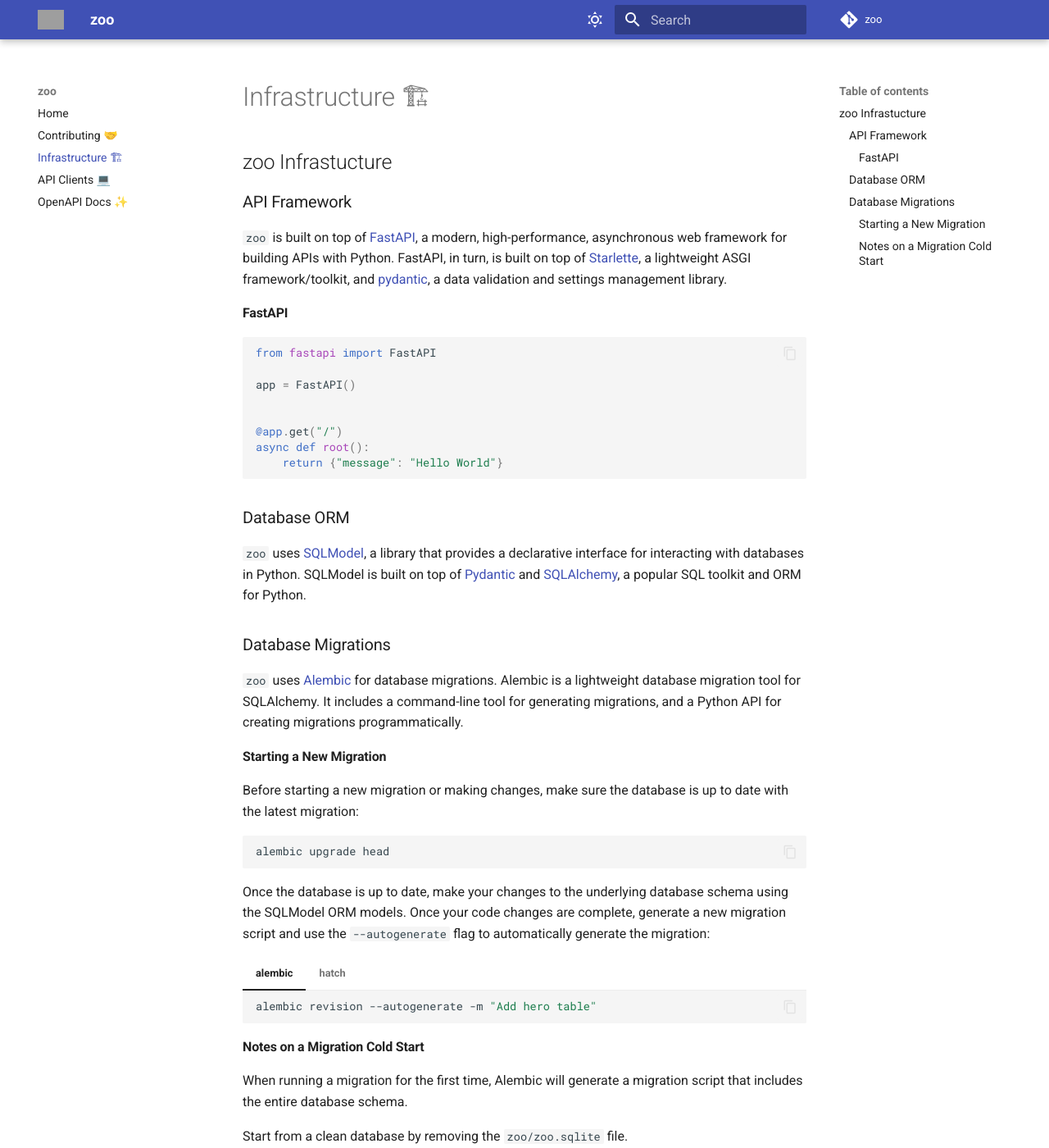
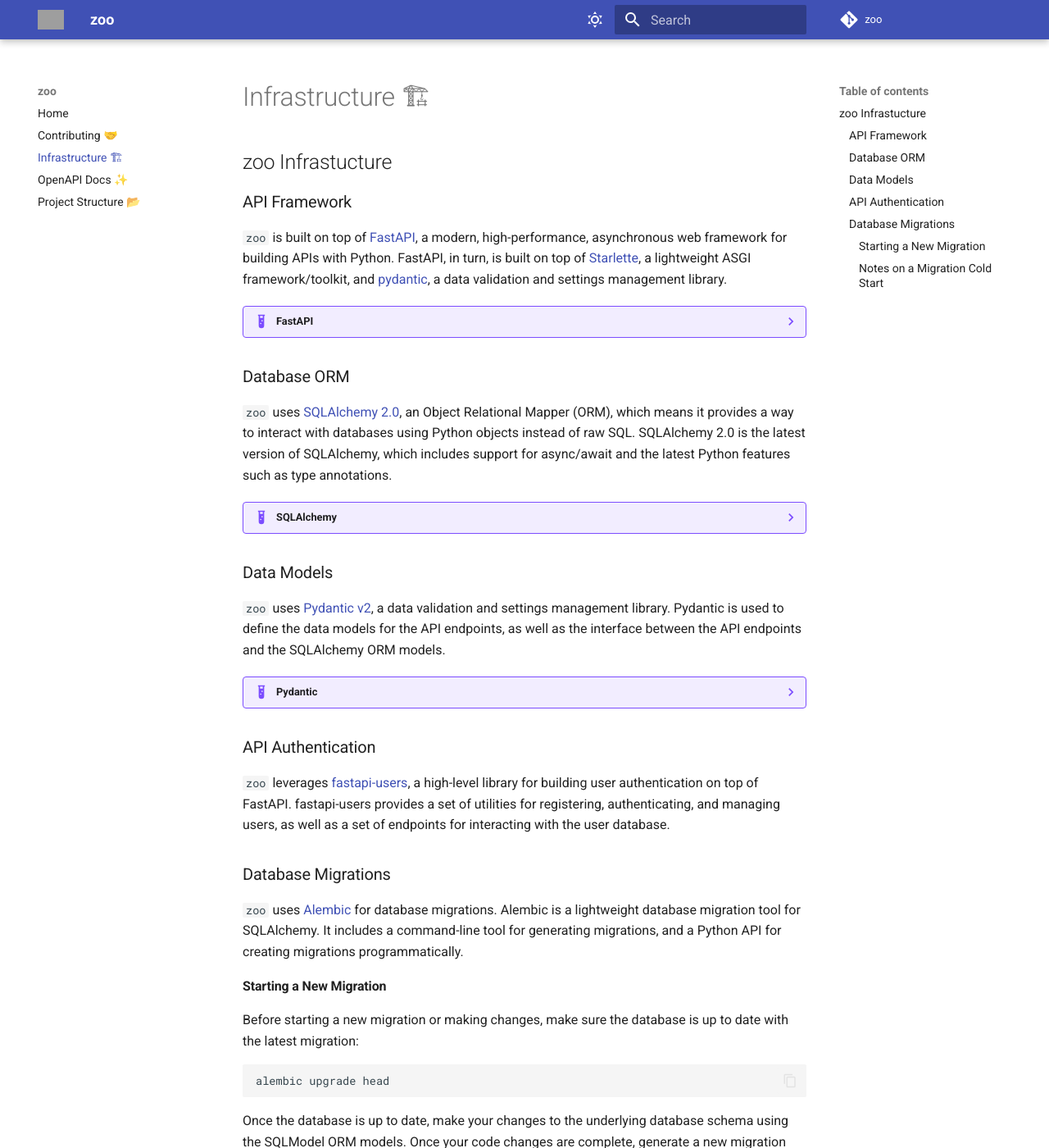
Before and after one commit to juftin/zoo, an MkDocs documentation site: the page built from docs/infrastructure.md, in a window 1280 px wide and 1400 px high. Shown: the whole window at 82% size. Built offline with MkDocs 1.6.1 and Material for MkDocs 9.7.7, drawn with Linux system fonts in a browser that asks for light colours; comment, search, counter and statistics services are not loaded; grey boxes are pictures that could not be loaded.

Commit message:
📝 docs update

````diff
--- a/.pre-commit-config.yaml
+++ b/.pre-commit-config.yaml
@@ -29,7 +29,8 @@
             exclude: |
                 (?x)(
                   .github/semantic_release/release_notes.hbs|
-                  docs/openapi.json
+                  docs/openapi.json|
+                  docs/project_structure.md
                 )
             additional_dependencies:
                 - prettier
--- a/docs/infrastructure.md
+++ b/docs/infrastructure.md
@@ -7,25 +7,83 @@
 of [Starlette](https://www.starlette.io/), a lightweight ASGI framework/toolkit, and
 [pydantic](https://docs.pydantic.dev/latest/), a data validation and settings management library.
 
-#### FastAPI
+??? example "FastAPI"
 
-```python
-from fastapi import FastAPI
+    ```python
+    from fastapi import FastAPI
 
-app = FastAPI()
+    app = FastAPI()
 
 
-@app.get("/")
-async def root():
-    return {"message": "Hello World"}
-```
+    @app.get("/")
+    async def root():
+        return {"message": "Hello World"}
+    ```
 
 ### Database ORM
 
-`zoo` uses [SQLModel](https://sqlmodel.tiangolo.com/), a library that provides a declarative
-interface for interacting with databases in Python. SQLModel is built on top
-of [Pydantic](https://pydantic-docs.helpmanual.io/) and
-[SQLAlchemy](https://www.sqlalchemy.org/), a popular SQL toolkit and ORM for Python.
+`zoo` uses [SQLAlchemy 2.0](https://www.sqlalchemy.org/), an Object Relational Mapper (ORM), which means it provides
+a way to interact with databases using Python objects instead of raw SQL. SQLAlchemy 2.0
+is the latest version of SQLAlchemy, which includes support for async/await and the
+latest Python features such as type annotations.
+
+??? example "SQLAlchemy"
+
+    ```python
+    from typing import Optional
+
+    from sqlalchemy import ForeignKey
+    from sqlalchemy.orm import Mapped, mapped_column
+    from sqlalchemy.orm import declarative_base
+
+    Base = declarative_base()
+
+
+    class Hero(Base):
+        """
+        Heroes Database Model
+        """
+
+        __tablename__ = "heroes"
+
+        hero_id: Mapped[int] = mapped_column(primary_key=True)
+        name: Mapped[str]
+        powers: Mapped[Optional[str]] = mapped_column(default=None, nullable=True)
+        secret_identity_id: Mapped[Optional[int]] = mapped_column(ForeignKey("identities.identity_id"),
+                                                                  nullable=True, default=None)
+    ```
+
+### Data Models
+
+`zoo` uses [Pydantic v2](https://docs.pydantic.dev/latest/), a data validation and settings management library.
+Pydantic is used to define the data models for the API endpoints, as well as the
+interface between the API endpoints and the SQLAlchemy ORM models.
+
+??? example "Pydantic"
+
+    ```python
+    from typing import Optional
+
+    from pydantic import BaseModel
+
+
+    class HeroBase(BaseModel):
+        """
+        Hero Base Data Model
+        """
+
+        hero_id: int
+        name: str
+        powers: Optional[str] = None
+        secret_identity_id: Optional[int] = None
+    ```
+
+### API Authentication
+
+`zoo` leverages [fastapi-users](https://frankie567.github.io/fastapi-users/), a high-level library for
+building user authentication on top of FastAPI. fastapi-users provides a set of utilities
+for registering, authenticating, and managing users, as well as a set of endpoints for
+interacting with the user database.
 
 ### Database Migrations
 
--- a/docs/openapi.json
+++ b/docs/openapi.json
@@ -2,7 +2,7 @@
   "openapi": "3.1.0",
   "info": {
     "title": "zoo",
-    "description": "### An asynchronous zoo API, powered by FastAPI and SQLModel\n\n[<img src=\"https://raw.githubusercontent.com/juftin/juftin/main/static/juftin.png\" width=\"120\" height=\"120\"  alt=\"juftin logo\">](https://juftin.com)",
+    "description": "### An asynchronous zoo API, powered by FastAPI, SQLAlchemy 2.0, Pydantic v2, and Alembic\n\n[<img src=\"https://raw.githubusercontent.com/juftin/juftin/main/static/juftin.png\" width=\"120\" height=\"120\"  alt=\"juftin logo\">](https://juftin.com)",
     "version": "0.1.0"
   },
   "paths": {
--- a/mkdocs.yaml
+++ b/mkdocs.yaml
@@ -5,8 +5,8 @@
     - index.md
     - Contributing 🤝: contributing.md
     - Infrastructure 🏗: infrastructure.md
-    - API Clients 💻: clients.md
     - OpenAPI Docs ✨: openapi.md
+    - Project Structure 📂: project_structure.md
 theme:
     favicon: https://raw.githubusercontent.com/juftin/juftin/main/static/juftin.png
     logo: https://raw.githubusercontent.com/juftin/juftin/main/static/juftin.png
@@ -29,6 +29,15 @@
           toggle:
               icon: material/weather-night
               name: Switch to light mode
+    icon:
+        admonition:
+            abstract: material/file-code
+            tip: material/fire
+            note: fontawesome/regular/note-sticky
+#      note: material/note
+#      note: fontawesome/regular/note-sticky
+#      info: fontawesome/solid/circle-info
+
 repo_url: https://github.com/juftin/zoo
 repo_name: zoo
 edit_uri: blob/main/docs/
@@ -40,7 +49,9 @@
 markdown_extensions:
     - toc:
           permalink: "#"
-    - pymdownx.snippets
+    - pymdownx.snippets:
+          base_path:
+              - !relative $config_dir
     - pymdownx.magiclink
     - attr_list
     - md_in_html
--- a/zoo/_version.py
+++ b/zoo/_version.py
@@ -6,7 +6,9 @@
 
 __version__ = "0.1.0"
 __application__ = "zoo"
-__description__ = "An asynchronous zoo API, powered by FastAPI and SQLModel"
+__description__ = (
+    "An asynchronous zoo API, powered by FastAPI, SQLAlchemy 2.0, Pydantic v2, and Alembic"
+)
 __favicon__ = "https://raw.githubusercontent.com/juftin/juftin/main/static/juftin.png"
 
 _md_desc = f"""
````
Also changed, not shown: docs/clients.md (deleted, +0 -39 lines), docs/index.md (+1 -1 lines), docs/openapi.md (+2 -1 lines), docs/project_structure.md (added, +185 -0 lines), package.json (deleted, +0 -8 lines), pyproject.toml (+0 -11 lines), 1 other file.
